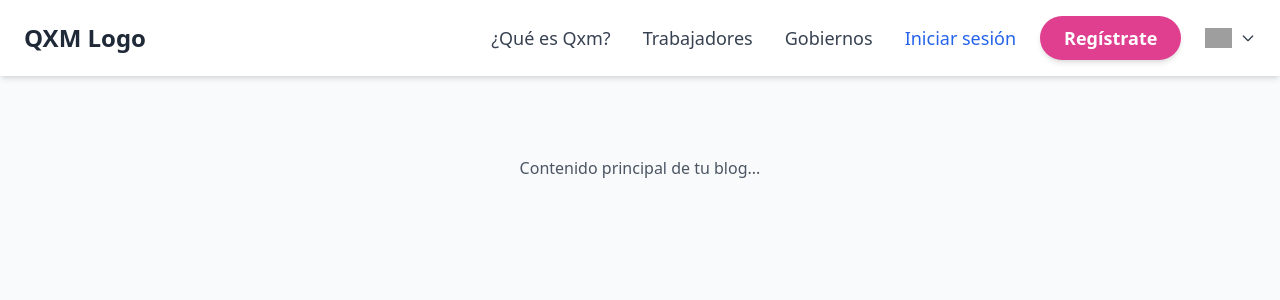
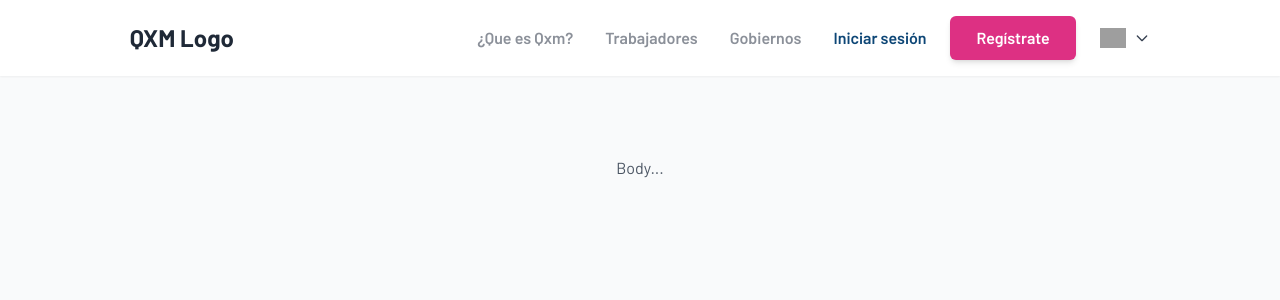
Before and after one commit to MelGar35/blog-qxm, a React (Vite) app: page / in a window 1280 px wide. Shown: the top 300 px of the page. Built offline with nearby package versions, Linux system fonts and the light colour scheme; grey boxes are pictures that could not be loaded.

Commit message:
feat(header): ajustes de diseño al Header de QXM

```diff
--- a/src/App.tsx
+++ b/src/App.tsx
@@ -7,7 +7,7 @@ function App() {
     <div className="min-h-screen bg-gray-50">
       <Header /> {/* Aquí se renderiza el componente Header */}
       <main className="container mx-auto p-8 pt-20">
-        <p className="text-center text-gray-600">Contenido principal de tu blog...</p>
+        <p className="text-center text-gray-600">Body...</p>
       </main>
     </div>
   );
--- a/src/components/Header.tsx
+++ b/src/components/Header.tsx
@@ -6,7 +6,7 @@ const Header: React.FC = () => {
   const [isLanguageDropdownOpen, setIsLanguageDropdownOpen] = useState(false); // Para el selector de idioma
 
   return (
-    <header className="bg-white shadow-md py-4 px-6 flex items-center justify-between relative z-10"> {/* Añadido z-10 para el menú mobile */}
+    <header className="bg-white shadow-sm py-4 px-2 flex justify-around relative z-10"> {/* Añadido z-10 para el menú mobile */}
       {/* Sección del Logo */}
       <div className="flex items-center">
         {/* Aquí irá el logo de QXM */}
@@ -20,16 +20,16 @@ const Header: React.FC = () => {
       <div className="hidden md:flex items-center space-x-6 lg:space-x-8"> {/* Flex container para alinear todo a la derecha */}
         {/* Enlaces de Navegación */}
         <nav className="flex space-x-6 lg:space-x-8">
-          <a href="#que-es" className="text-gray-700 hover:text-blue-600 text-lg font-medium">¿Qué es Qxm?</a>
-          <a href="#trabajadores" className="text-gray-700 hover:text-blue-600 text-lg font-medium">Trabajadores</a>
-          <a href="#gobiernos" className="text-gray-700 hover:text-blue-600 text-lg font-medium">Gobiernos</a>
+          <a href="#que-es" className="text-qxm-gray hover:underline text-md font-semibold">¿Que es Qxm?</a>
+          <a href="#trabajadores" className="text-qxm-gray hover:underline text-md font-semibold">Trabajadores</a>
+          <a href="#gobiernos" className="text-qxm-gray hover:underline text-md font-semibold">Gobiernos</a>
         </nav>
 
         {/* Botones de Acción */}
         <div className="flex items-center space-x-4 lg:space-x-6">
-          <a href="#iniciar-sesion" className="text-blue-600 hover:text-blue-700 text-lg font-medium">Iniciar sesión</a> {/* Ajustado a enlace con color azul */}
-          <a href="#registrate" className="bg-qxm-pink hover:bg-qxm-pink-dark text-white font-semibold py-2 px-6 rounded-full shadow-md text-lg"> {/* Usamos una clase personalizada para el color rosa */}
-            Regístrate
+          <a href="#iniciar-sesion" className="text-[#0d4676] hover:text-qxm-pink text-md font-semibold">Iniciar sesión</a> {/* Ajustado a enlace con color azul */}
+          <a href="#registrate" className="bg-qxm-pink text-white font-semibold py-2 px-6 rounded-md shadow-md text-md border-2 border-transparent hover:bg-white hover:text-qxm-pink hover:border-qxm-pink transition-colors duration-300">
+          Regístrate
           </a>
 
           {/* Selector de Idioma/País */}
--- a/src/index.css
+++ b/src/index.css
@@ -1,3 +1,5 @@
+@import url('https://fonts.googleapis.com/css2?family=Barlow:ital,wght@0,100;0,200;0,300;0,400;0,500;0,600;0,700;0,800;0,900;1,100;1,200;1,300;1,400;1,500;1,600;1,700;1,800;1,900&display=swap');
+
 @tailwind base;
 @tailwind components;
 @tailwind utilities;
--- a/tailwind.config.js
+++ b/tailwind.config.js
@@ -8,12 +8,13 @@ export default {
     extend: {
       colors: {
         // Puedes ajustar este código HEX para que coincida exactamente con el de QXM
-        'qxm-pink': '#E03E8F',
-        'qxm-pink-dark': '#C9317F', // Un tono más oscuro para el hover
-        'qxm-blue-dark': '#2D3A5D', // Un azul oscuro si lo necesitas para el logo o textos
-        'qxm-blue-light': '#3B82F6', // Un azul más claro si lo necesitas
+        'qxm-pink': '#dd3083',
+        'qxm-gray': '#8b9099ff', // Un azul oscuro si lo necesitas para el logo o textos
       },
-      // Otras extensiones de tema si las tienes
+      fontFamily: {
+        // Sobrescribe la pila 'sans' por defecto de Tailwind
+        sans: ['Barlow', 'sans-serif'], // 'Barlow' es el nombre exacto, 'sans-serif' es el fallback
+      },// Otras extensiones de tema si las tienes
     },
   },
   plugins: [],
```
